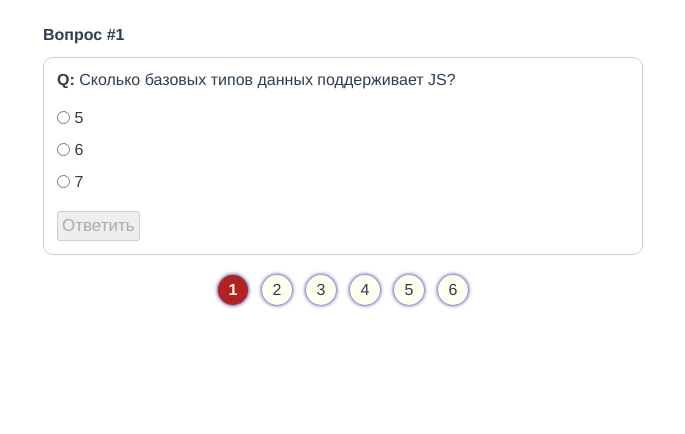
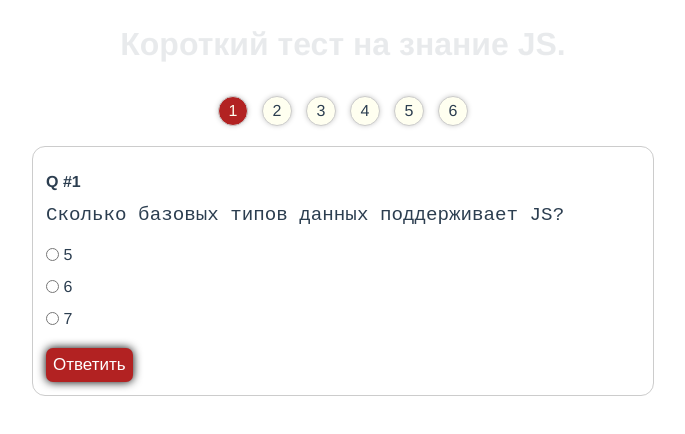
Before and after one commit to olegsherbakov/vue-app-test, a Vue app: page / in a window 1280 px wide. Both pictures are taken after a click on the button "Начать тест". Shown: the top 434 px of the page, without its empty margins (297-982 px from the left). Built offline with nearby package versions, Linux system fonts and the light colour scheme.

Commit message:
styles & design

```diff
--- a/src/App.vue
+++ b/src/App.vue
@@ -1,10 +1,16 @@
 <template>
   <div id="app">
     <div class="container">
-      <transition name="fade">
-        <h1 v-if="showGreet">Пройти короткий тест на знание JS.</h1>
-      </transition>
-      <Test />
+      <div class="flex-container">
+        <div class="content">
+          <h1 v-bind:class="{
+            center: true,
+            fadeOut: true,
+            transparent: !showGreet
+          }">Короткий тест на знание JS.</h1>
+          <Test />
+        </div>
+      </div>
     </div>
   </div>
 </template>
@@ -31,25 +37,58 @@ export default {
   margin: 0;
   padding: 0;
 }
+html,
+body,
+#app,
+.container {
+  height: 100%;
+}
 #app {
   font-family: 'Avenir', Helvetica, Arial, sans-serif;
   -webkit-font-smoothing: antialiased;
   -moz-osx-font-smoothing: grayscale;
-  text-align: center;
   color: #2c3e50;
 }
 h1 {
-  margin: 26px 0;
+  padding: 26px 0;
+}
+h3 {
+  padding: 0 0 13px;
+}
+h4 {
+  padding: 13px 0;
+}
+code {
+  display: block;
+  font-size: 1.2rem;
 }
 .container {
-  width: 600px;
-  text-align: left;
+  display: flex;
+  flex-direction: column;
+}
+.flex-container {
+  flex: 1 0 auto;
+}
+.content {
+  max-width: 670px;
   margin: 0 auto;
+  padding: 0 24px;
 }
-.fade-enter-active, .fade-leave-active {
-  transition: opacity .3s;
+.fadeOut {
+  transition: opacity .7s ease-in 1s;
 }
-.fade-enter, .fade-leave-to {
-  opacity: 0;
+.transparent {
+  opacity: .1;
+}
+.center {
+  text-align: center;
+}
+.button {
+  background: firebrick;
+  color: white;
+  border: none;
+  box-shadow: 0 0 10px black;
+  outline: none;
+  cursor: pointer;
 }
 </style>
--- a/src/components/Progress.vue
+++ b/src/components/Progress.vue
@@ -33,13 +33,16 @@
   background: ivory;
   border-radius: 15px;
   margin: 0 7px;
-  box-shadow: 0 0 4px darkblue;
+  box-shadow: 0 0 5px #ccc;
+  border: 1px solid #ccc;
+  transition: opacity .3s ease-in,
+    background-color .3s ease-out .3s,
+    color .3s ease-out .3s;
 }
 .passed {
   opacity: .2;
 }
 .current {
-  font-weight: bold;
   background: firebrick;
   color: ivory;
 }
--- a/src/components/Question.vue
+++ b/src/components/Question.vue
@@ -1,6 +1,9 @@
 <template>
   <div class="item">
-    <b>Q:</b> {{ text }}
+    <h4>Q #{{ step }}</h4>
+    <code>
+      {{ text }}
+    </code>
     <div class="values">
       <div
         class="value"
@@ -24,7 +27,7 @@
       </div>
     </div>
     <button
-      class="submit"
+      class="button submit"
       v-on:click="submitResult"
       :disabled="picked === -1"
     >
@@ -41,7 +44,7 @@ export default {
       picked: -1
     }
   },
-  props: ['text', 'values'],
+  props: ['step', 'text', 'values'],
   methods: {
     submitResult: function() {
       this.$parent.takeResult(this.picked)
@@ -55,7 +58,7 @@ export default {
 .item {
   padding: 13px;
   border: 1px solid #ccc;
-  border-radius: 10px;
+  border-radius: 13px;
   margin: 13px 0;
 }
 .input {
@@ -69,7 +72,8 @@ export default {
  padding: 7px 0;
 }
 .submit {
-  padding: 3px;
+  border-radius: 7px;
+  padding: 7px;
   font-size: 17px;
 }
 </style>
--- a/src/components/Test.vue
+++ b/src/components/Test.vue
@@ -2,7 +2,7 @@
     <div class="container">
       <div class="center">
         <button
-        class="get-started"
+          class="button get-started"
           @click="begin"
           v-if="phase === 'begin'"
         >
@@ -10,21 +10,21 @@
         </button>
       </div>
       <div v-if="phase === 'during'">
-      <b>Вопрос #{{ step }}</b>
-      <Question
-        v-bind:text="current.text"
-        v-bind:values="current.values"
-      />
         <Progress
           v-bind:current="step"
           v-bind:length="questions.length"
         />
+        <Question
+          v-bind:step="step"
+          v-bind:text="current.text"
+          v-bind:values="current.values"
+        />
       </div>
       <div v-if="phase === 'end'">
         <div class="center">
-        <h1>Ваш результат: {{ calculate }} / {{ questions.length }}</h1>
+          <h3>Ваш результат: {{ calculate }} / {{ questions.length }}</h3>
           <button
-          class="get-repeat"
+            class="button get-repeat"
             @click="repeat"
           >
             Повторить тест
@@ -86,21 +86,9 @@ export default {
 </script>
 
 <style scoped>
-.container {
-  padding: 26px 0;
-}
-.center {
-  text-align: center;
-}
 .get-started, .get-repeat {
-  background: firebrick;
   padding: 13px;
-  color: white;
-  border: none;
   border-radius: 10px;
-  box-shadow: 0 0 10px black;
-  outline: none;
-  cursor: pointer;
   font-size: 21px;
 }
 </style>
```
Lines whose indentation alone changed are shown as unchanged.
